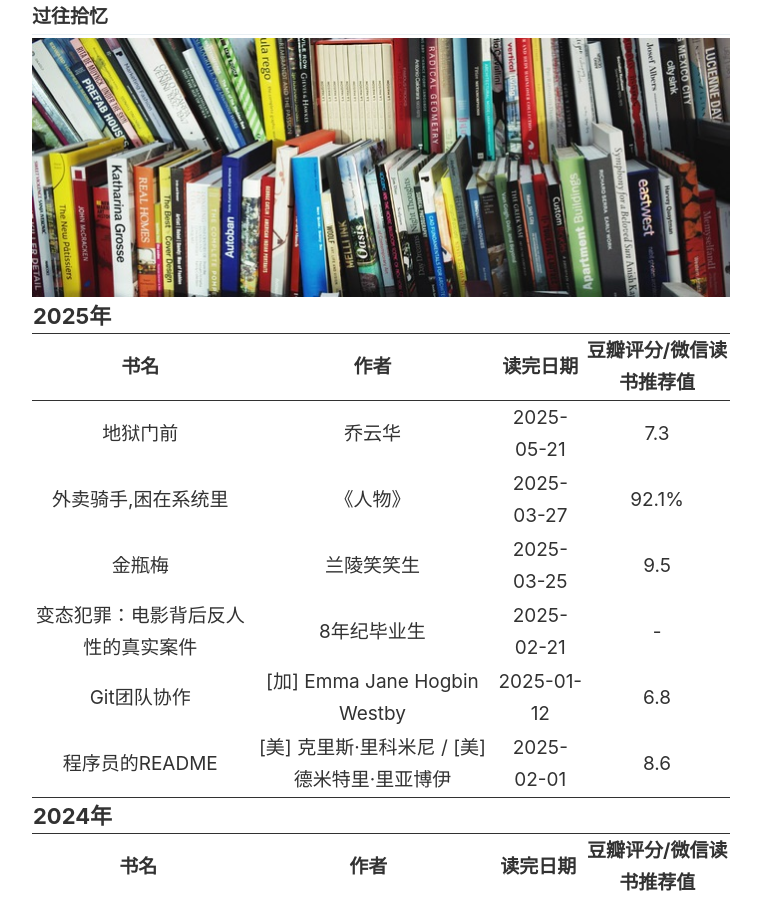
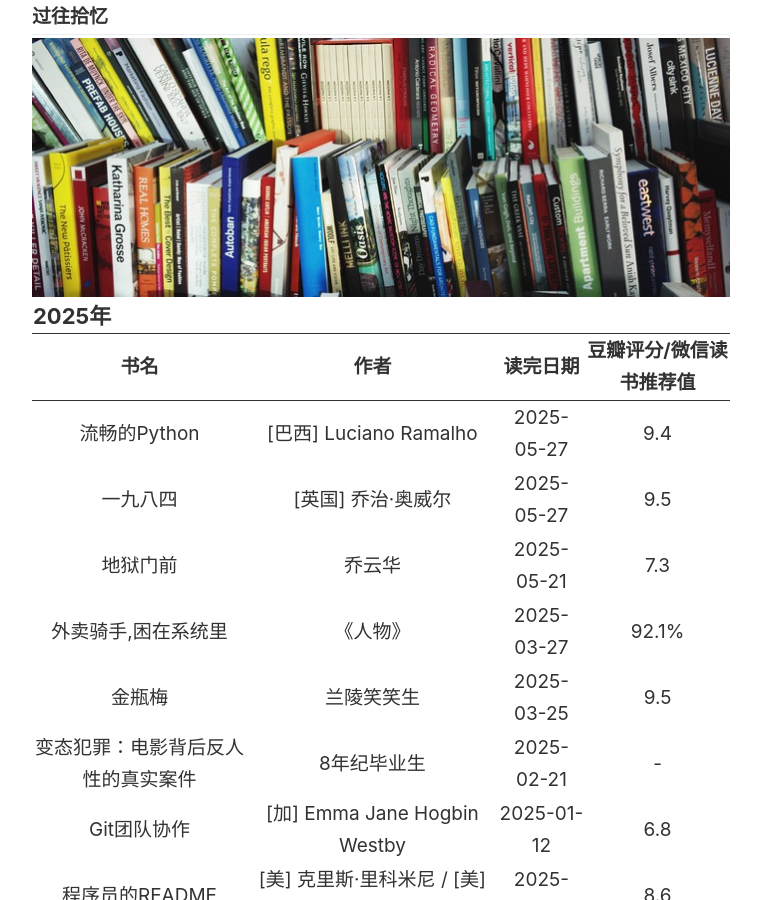
Before and after one commit to SWHL/SWHL.github.io, a Jekyll site: the page built from _pages/books.md, in a window 1280 px wide and 900 px high. Shown: the whole window, without its empty margins (259-1020 px from the left). Built offline with Jekyll 4.4.1, drawn with Linux system fonts in a browser that asks for light colours.

Commit message:
Update books.md

```diff
--- a/_pages/books.md
+++ b/_pages/books.md
@@ -16,6 +16,18 @@ image: "./images/pages/books.jpg"
         </tr>
 　　</thead>
     <tbody>
+    　　<tr>
+    　　　　　<td><a href="https://book.douban.com/subject/27028517/" target="_blank">流畅的Python</a></td>
+    　　　　　<td> [巴西] Luciano Ramalho</td>
+    　　　　　<td>2025-05-27</td>
+    　　　　　<td>9.4</td>
+    　　</tr>
+    　　<tr>
+    　　　　　<td><a href="https://book.douban.com/subject/3815131/" target="_blank">一九八四</a></td>
+    　　　　　<td> [英国] 乔治·奥威尔</td>
+    　　　　　<td>2025-05-27</td>
+    　　　　　<td>9.5</td>
+    　　</tr>
     　　<tr>
     　　　　　<td><a href="https://book.douban.com/subject/1187523/" target="_blank">地狱门前</a></td>
     　　　　　<td>乔云华</td>
```
